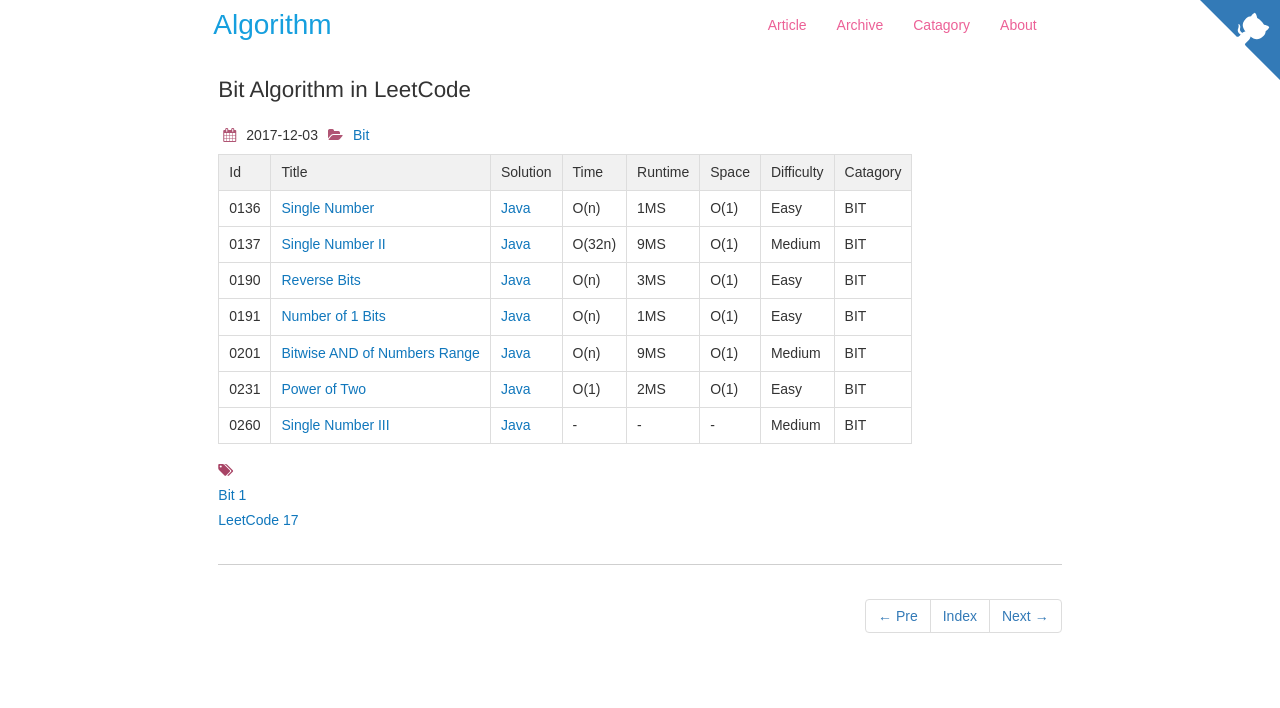
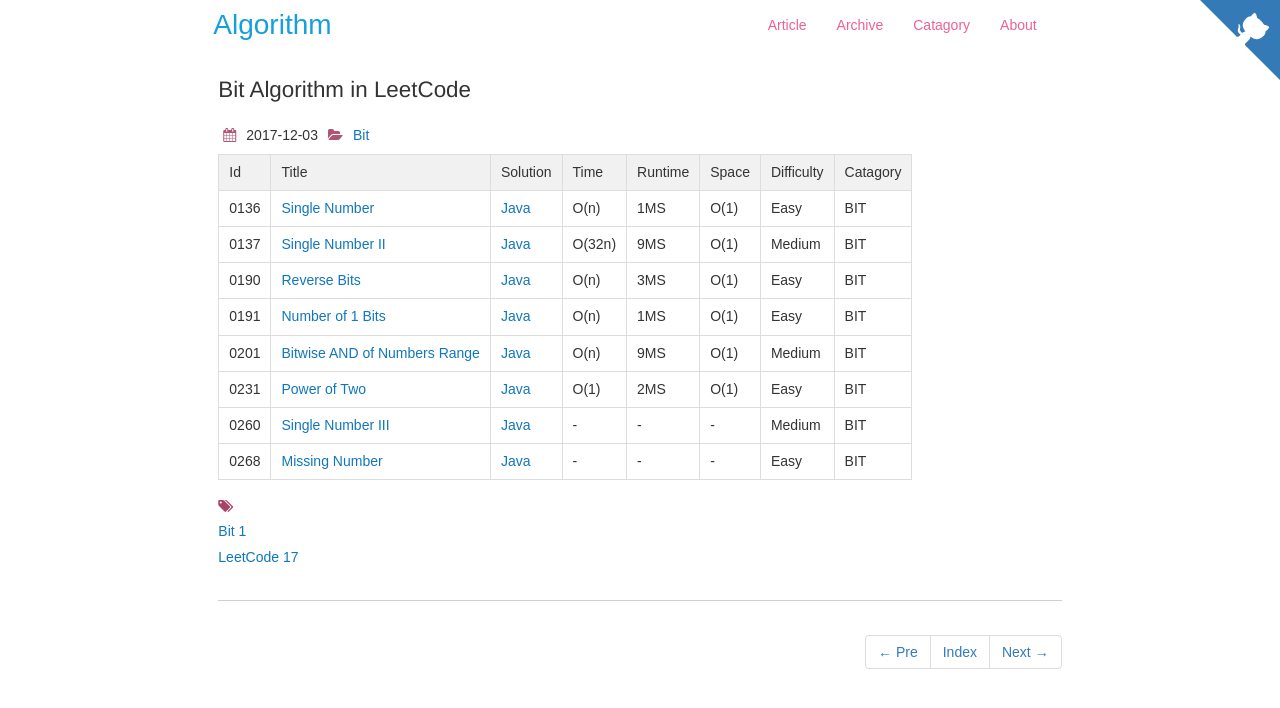
Before and after one commit to dunso/algorithm, a Jekyll site: the page built from docs/_posts/2017-12-03-Bit.md, in a window 1280 px wide. Shown: the top 708 px of the page. Built offline with Jekyll 4.4.1, drawn with Linux system fonts in a browser that asks for light colours; nearby versions of some CDN libraries.

Commit message:
Add index of LeetCode0268.java to docs

```diff
--- a/docs/_posts/2017-12-03-Bit.md
+++ b/docs/_posts/2017-12-03-Bit.md
@@ -19,3 +19,4 @@
 |0201|[Bitwise AND of Numbers Range](https://leetcode.com/problems/bitwise-and-of-numbers-range/) | [Java](https://e.srl/leetcode-201/)  | O(n) |9MS| O(1)  |  Medium |BIT|
 |0231|[Power of Two](https://leetcode.com/problems/power-of-two) | [Java](https://e.srl/leetcode-231/)  | O(1) |2MS| O(1)  |  Easy |BIT|
 |0260|[Single Number III](https://leetcode.com/problems/single-number-iii/) | [Java](https://e.srl/leetcode-260/)  |-|-|-| Medium |BIT|
+|0268|[Missing Number](https://leetcode.com/problems/missing-number/) | [Java](https://e.srl/leetcode-268/)  |-|-|-| Easy |BIT|
```
